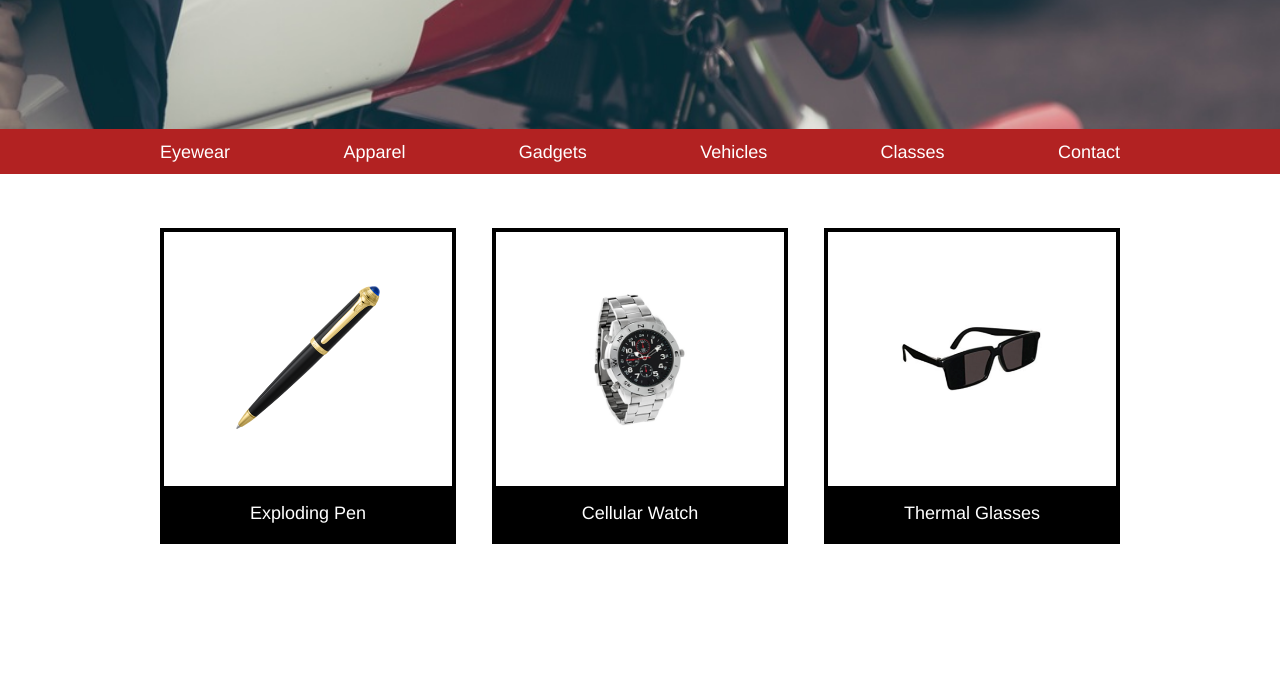
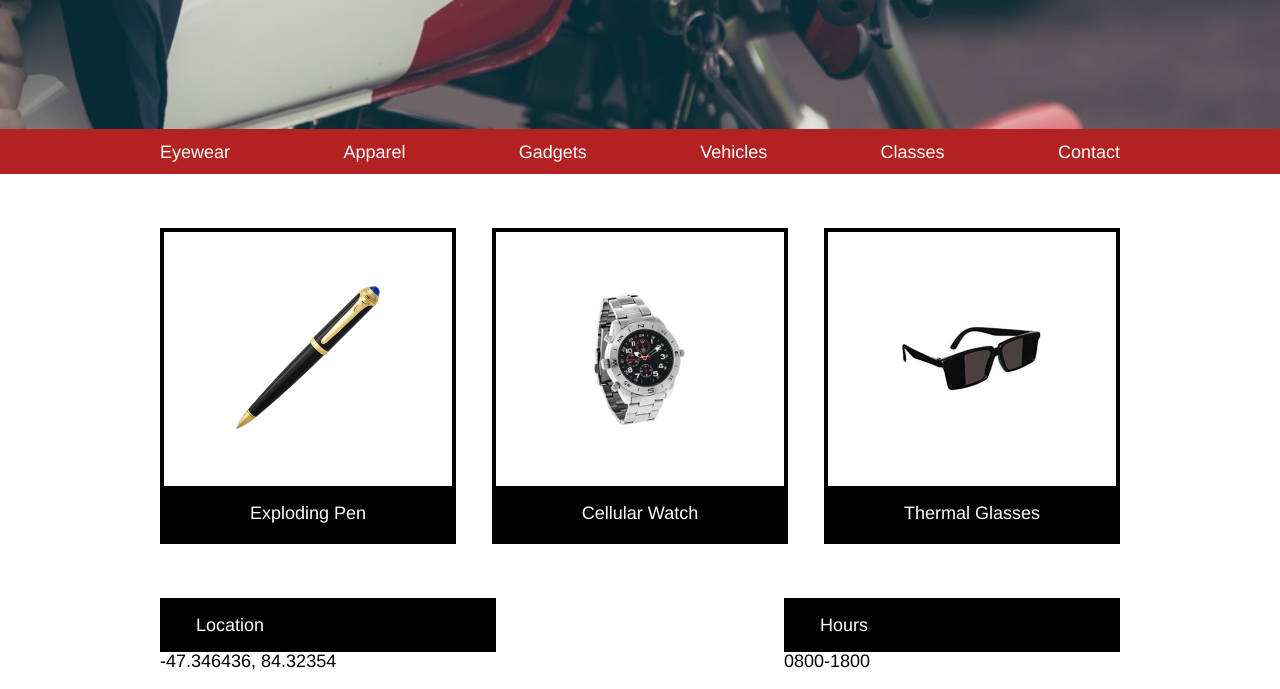
Before and after one commit to EvelinaLarsson/secret, a plain HTML site: page index.html in a window 1280 px wide. Shown: the part 375-1064 px from the top of the page. Before the commit the page ends 974 px from the top, so only its background shows below. Drawn offline with Linux system fonts and the light colour scheme.

Commit message:
Styling for Contact us section done

```diff
--- a/resources/style.css
+++ b/resources/style.css
@@ -106,3 +106,26 @@ nav ul li {
   padding: 1rem;
   min-width: 30%;
 }
+
+/*Contact us section*/
+.contact-us {
+  display: flex;
+  justify-content: space-between;
+  margin-top: 3rem;
+}
+
+.info {
+  display: flex;
+  flex-direction: column;
+  min-width: 35%;
+}
+
+.title {
+  display: block;
+  background-color: black;
+  padding: 1rem 0 1rem 2rem;
+}
+
+.info .details {
+  color: black;
+}
```
